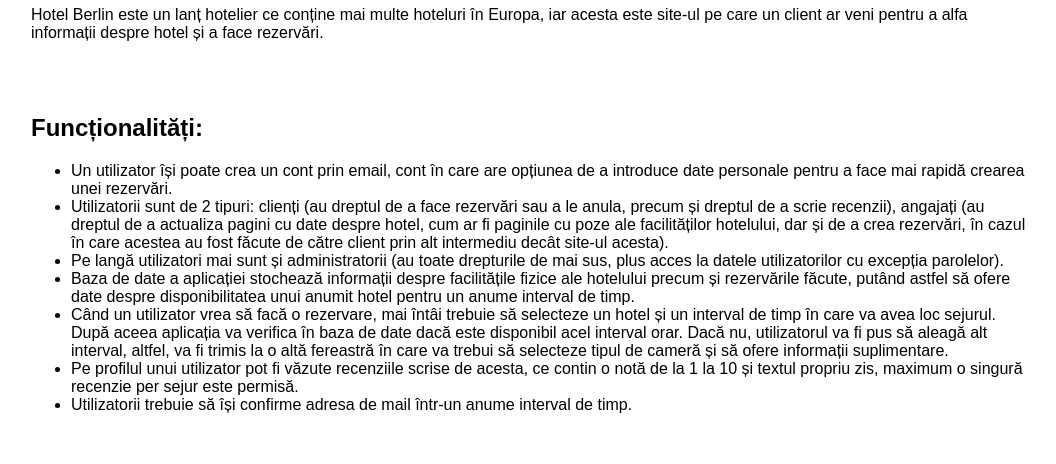
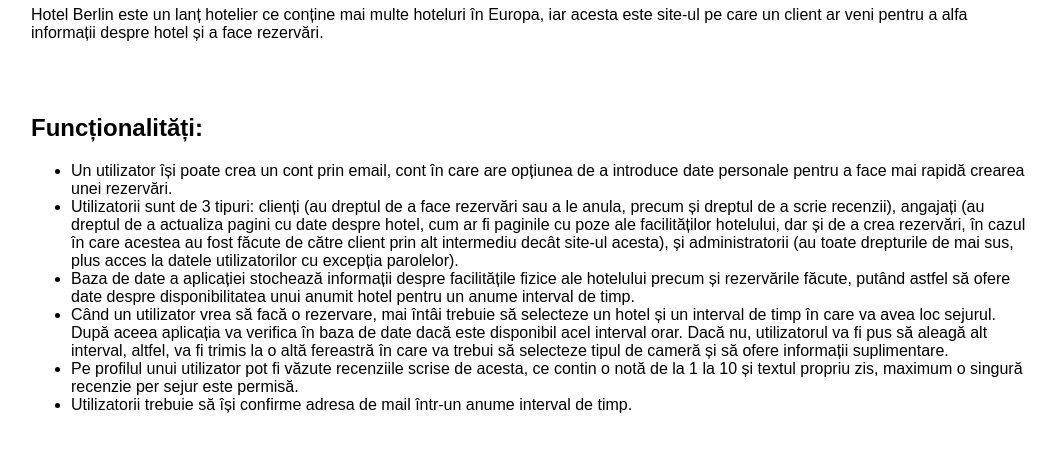
Before and after one commit to StefanBerlinschi/Hotel-Berlin, a PHP site: page / in a window 1280 px wide; the page is wider, and only the part inside the window is pictured. Shown: the part 156-620 px from the top of that part, without its empty margins (109-1165 px from the left). Run offline with PHP 8.4, Linux system fonts and the light colour scheme.

Commit message:
Update index.php

```diff
--- a/index.php
+++ b/index.php
@@ -40,11 +40,10 @@
         <li>Un utilizator își poate crea un cont prin email, cont în care are opțiunea de a introduce date personale
             pentru a face mai rapidă crearea unei rezervări.
         </li>
-        <li>Utilizatorii sunt de 2 tipuri: clienți (au dreptul de a face rezervări sau a le anula, precum și dreptul de a scrie recenzii),
+        <li>Utilizatorii sunt de 3 tipuri: clienți (au dreptul de a face rezervări sau a le anula, precum și dreptul de a scrie recenzii),
             angajați (au dreptul de a actualiza pagini cu date despre hotel, cum ar fi paginile cu poze ale facilităților hotelului, dar și
-            de a crea rezervări, în cazul în care acestea au fost făcute de către client prin alt intermediu decât site-ul acesta).
-        </li>
-        <li>Pe langă utilizatori mai sunt și administratorii (au toate drepturile de mai sus, plus acces la datele utilizatorilor cu excepția parolelor).
+            de a crea rezervări, în cazul în care acestea au fost făcute de către client prin alt intermediu decât site-ul acesta),
+            și administratorii (au toate drepturile de mai sus, plus acces la datele utilizatorilor cu excepția parolelor).
         </li>
         <li>Baza de date a aplicației stochează informații despre facilitățile fizice ale hotelului precum și rezervările făcute, putând astfel
             să ofere date despre disponibilitatea unui anumit hotel pentru un anume interval de timp.
```
